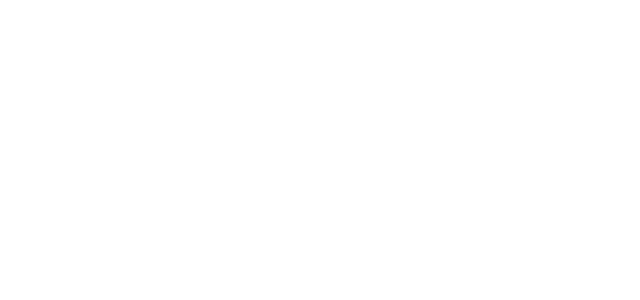
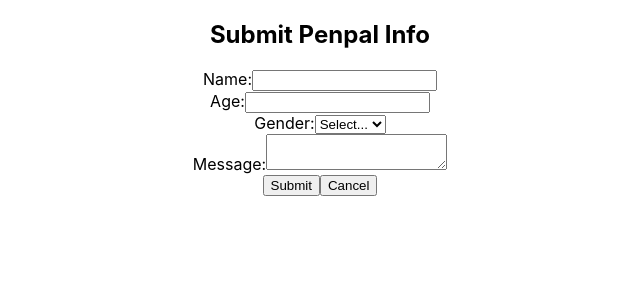
Before and after one commit to joelleeyueer/TIC4303-G11-Miniproject, a React (Create React App) app in the folder client/: page /form in a window 1280 px wide. Before the commit this address had no page. Shown: the top 300 px of the page, without its empty margins (320-960 px from the left). Built offline with nearby package versions, Linux system fonts and the light colour scheme.

Commit message:
Rename form title

```diff
--- a/client/src/App.js
+++ b/client/src/App.js
@@ -1,7 +1,7 @@
 import './App.css';
 import { BrowserRouter as Router, Route, Routes } from 'react-router-dom';
 import Login from './components/Login';
-// import Form from './components/Form';
+import Form from './components/Form';
 // import ThankYou from './components/ThankYou';
 
 function App() {
@@ -10,6 +10,8 @@
             <div className="App">
                 <Routes>
                     <Route exact path="/" element={<Login />} />
+                    <Route exact path="/form" element={<Form />} />
+
                     {/* Add other routes as needed */}
                 </Routes>
             </div>
--- /dev/null
+++ b/client/src/components/Form.js
@@ -0,0 +1,77 @@
+import React, { useState } from 'react';
+import axios from 'axios';
+
+function Form() {
+    const [name, setName] = useState('');
+    const [age, setAge] = useState('');
+    const [gender, setGender] = useState('');
+    const [message, setMessage] = useState('');
+
+    const handleSubmit = async (e) => {
+        e.preventDefault();
+
+        const formData = {
+            name: name,
+            age: age,
+            gender: gender,
+            message: message
+        };
+
+        try {
+            // Replace 'YOUR_SERVER_ENDPOINT' with the actual endpoint URL where you'd like to send the POST request
+            const response = await axios.post('/form', formData);
+            console.log('Server Response:', response.data);
+
+            // Clear the form
+            setName('');
+            setAge('');
+            setGender('');
+            setMessage('');
+        } catch (error) {
+            console.error('There was an error submitting the form:', error);
+        }
+    };
+
+    const handleCancel = () => {
+        // Clear the form
+        setName('');
+        setAge('');
+        setGender('');
+        setMessage('');
+    };
+
+    return (
+        <div>
+            <h2>Submit Penpal Info</h2>
+            <form onSubmit={handleSubmit}>
+                <div>
+                    <label>Name:</label>
+                    <input type="text" value={name} onChange={(e) => setName(e.target.value)} />
+                </div>
+                <div>
+                    <label>Age:</label>
+                    <input type="text" value={age} onChange={(e) => setAge(e.target.value)} />
+                </div>
+                <div>
+                    <label>Gender:</label>
+                    <select value={gender} onChange={(e) => setGender(e.target.value)}>
+                        <option value="">Select...</option>
+                        <option value="male">Male</option>
+                        <option value="female">Female</option>
+                        <option value="other">Other</option>
+                    </select>
+                </div>
+                <div>
+                    <label>Message:</label>
+                    <textarea value={message} onChange={(e) => setMessage(e.target.value)}></textarea>
+                </div>
+                <div>
+                    <button type="submit">Submit</button>
+                    <button type="button" onClick={handleCancel}>Cancel</button>
+                </div>
+            </form>
+        </div>
+    );
+}
+
+export default Form;
--- a/client/src/components/Login.js
+++ b/client/src/components/Login.js
@@ -1,14 +1,33 @@
 import React, { useState } from 'react';
+import axios from 'axios';
 
 
 function Login() {
     const [username, setUsername] = useState("");
     const [password, setPassword] = useState("");
 
-    const handleSubmit = (event) => {
+    const handleSubmit = async (event) => {
         event.preventDefault();
         console.log("Username:", username);
         console.log("Password:", password);
+
+        const loginData = {
+            username: username,
+            password: password
+        };
+
+        try {
+            // Make a POST request to your server's /login endpoint
+            const response = await axios.post('/login', loginData);
+
+            // Log the server's response
+            console.log(response.data);
+
+            // You can also redirect or update the UI based on the server's response here
+
+        } catch (error) {
+            console.error("There was an error with the POST request:", error);
+        }
     }
     return (
         <div className="login-container">
```
